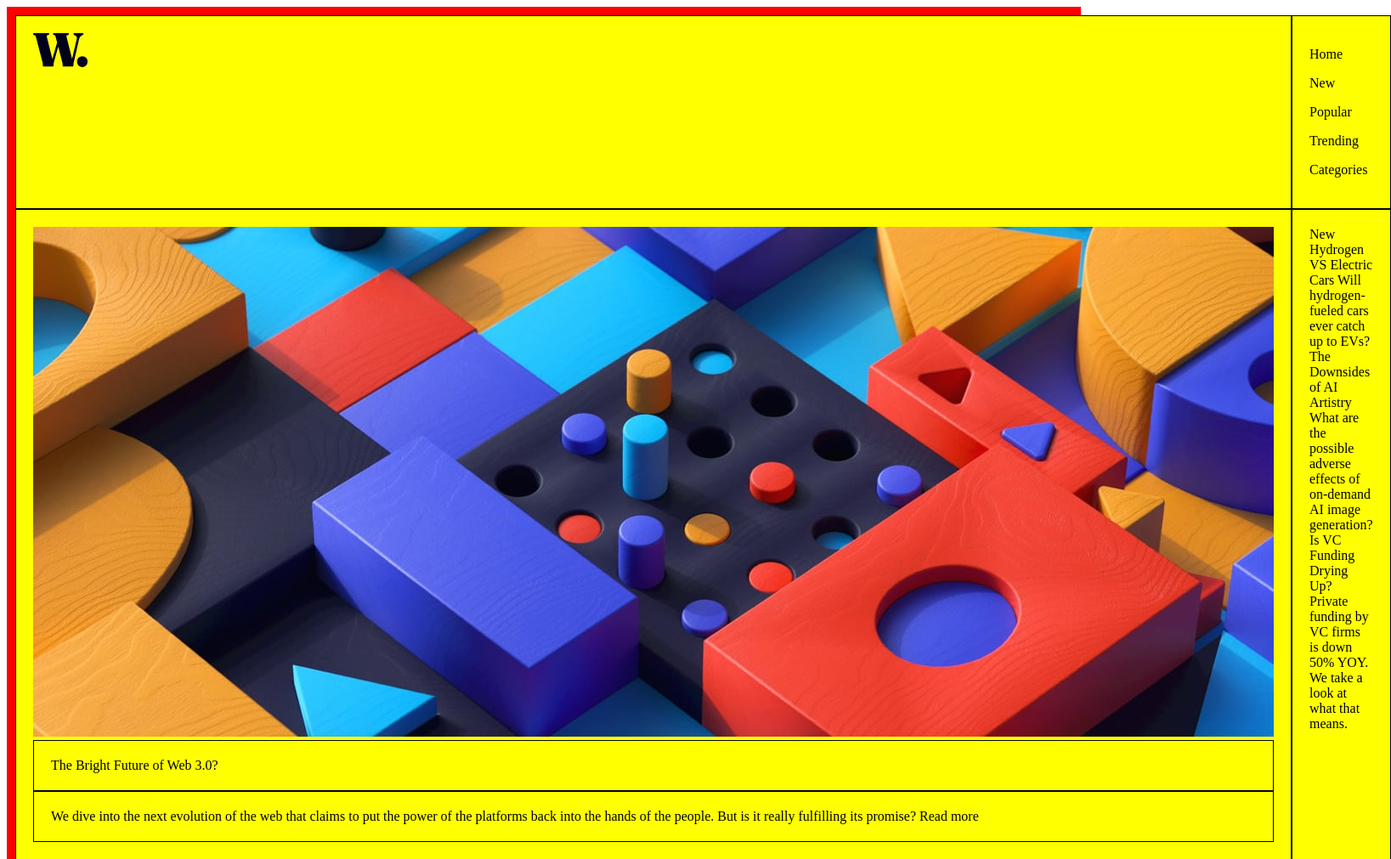
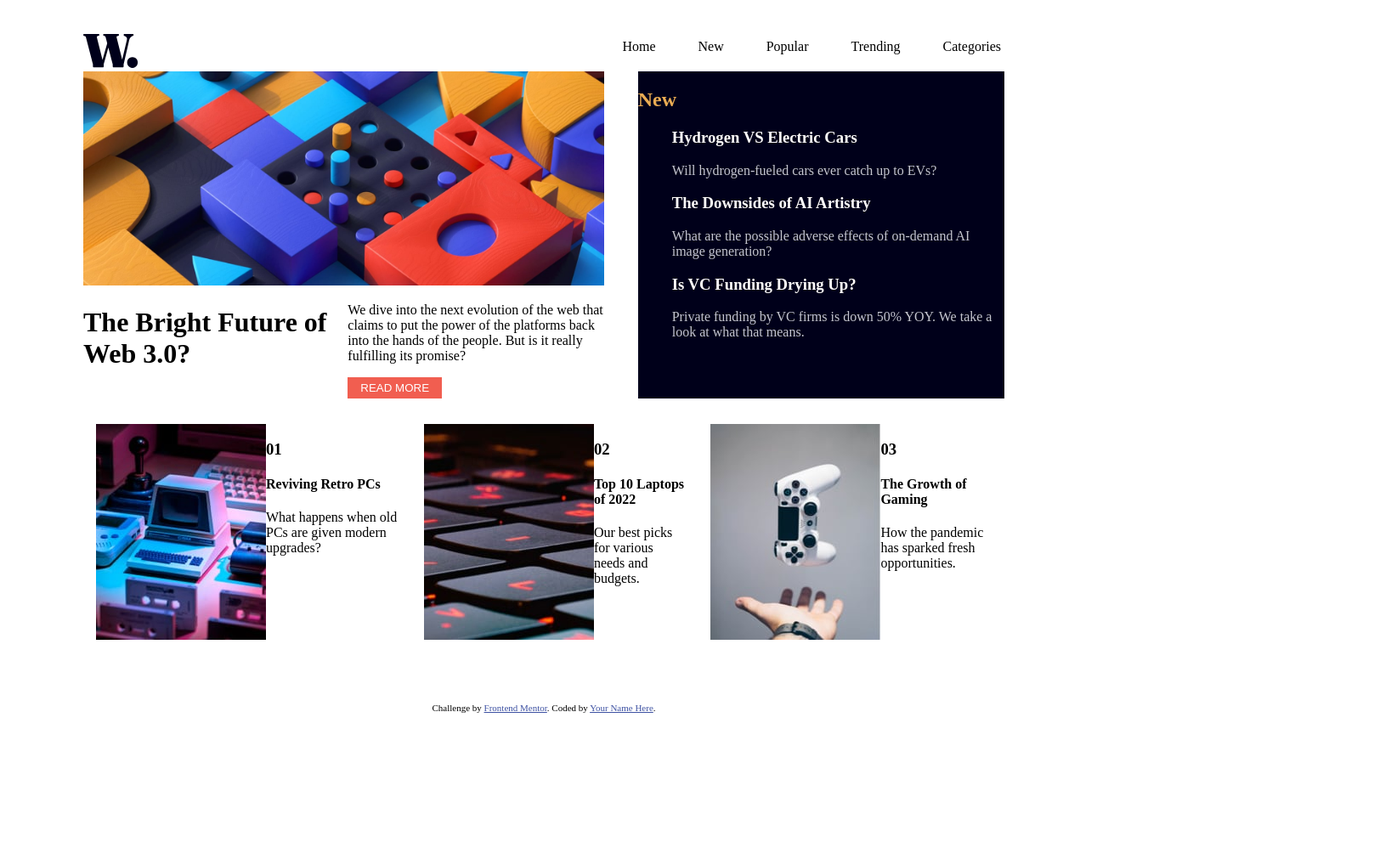
Before and after one commit to ViLinh27/news-homepage-main, a plain HTML site: page index.html in a window 1280 px wide. Shown: the top 1011 px of the page at 85% size, 1637 px wide, since content can reach past the window. After the commit the page ends 847 px from the top, so only its background shows below. Drawn offline with Linux system fonts and the light colour scheme.

Commit message:
more styling in desktop

```diff
--- a/index.html
+++ b/index.html
@@ -18,62 +18,114 @@
 
   <div class="grid-container">
 
-    <div class="grid-item">
+    <!-- <div class="grid-item"> -->
+        <div class="item1">
           <img src="./assets/images/logo.svg" alt="logo"/>
         </div>
 
+        <div class="item2">
+          <ul class="menu-ul">
+            <li class="menu-li">Categories</li>
+            <li class="menu-li">Trending</li>
+            <li class="menu-li">Popular</li>
+            <li class="menu-li">New</li>
+            <li class="menu-li">Home</li>
+          </ul>
+        </div>
+    <!-- </div> -->
+
+    <div class="item3">
       <div class="grid-item">
-      <p>Home</p>
-      <p>New</p>
-      <p>Popular</p>
-      <p>Trending</p>
-      <p>Categories</p>
+         <!-- ****web3 image**** -->
+        <img class="img-web3" src="./assets/images/image-web-3-desktop.jpg" alt="web3 image"/>
       </div>
 
-    <div class="grid-item">
-      <img src="./assets/images/image-web-3-desktop.jpg" alt="web3 image"/>
+      <ul class="leftmain-ul">
+        <li class="leftmain-li">
+          <h1>
+            The Bright Future of Web 3.0?
+          </h1>
+        </li>
 
-      <div class="grid-item">
-        The Bright Future of Web 3.0?
-      </div>
-      <div class="grid-item">
+        <li class="leftmain-li">
+          <p>
             We dive into the next evolution of the web that claims to put the power of the platforms back into the hands of the
             people.
             But is it really fulfilling its promise?
+          </p>
+          <button>Read more</button>
+        </li>
+      </ul>
+    </div>
 
-        Read more
+
+    <div class="item4">
+      <h2 class="rightmain-font">New</h2>
+      <ul>
+        <li>
+          <h3 class="rightmain-headers">
+            Hydrogen VS Electric Cars
+          </h3>
+          <p class="rightmain-para">
+            Will hydrogen-fueled cars ever catch up to EVs?
+          </p>
+        </li>
+
+        <li>
+          <h3 class="rightmain-headers">
+            The Downsides of AI Artistry
+          </h3>
+          <p class="rightmain-para">
+            What are the possible adverse effects of on-demand AI image generation?
+          </p>
+        </li>
+
+        <li>
+          <h3 class="rightmain-headers">
+            Is VC Funding Drying Up?
+          </h3>
+          <p class="rightmain-para">
+            Private funding by VC firms is down 50% YOY. We take a look at what that means.
+          </p>
+        </li>
+      </ul>
+
+    </div>
+
+    <div class="item5">
+      <div class="bottomcards">
+        <div>
+          <img src="./assets/images/image-retro-pcs.jpg" alt="computer img"/>
+        </div>
+        <div>
+          <h3>01</h3>
+          <h4>Reviving Retro PCs</h4>
+          <p>What happens when old PCs are given modern upgrades?</p>
         </div>
       </div>
 
-    <div class="grid-item">
-      New
-
-      Hydrogen VS Electric Cars
-      Will hydrogen-fueled cars ever catch up to EVs?
-
-      The Downsides of AI Artistry
-      What are the possible adverse effects of on-demand AI image generation?
-
-      Is VC Funding Drying Up?
-      Private funding by VC firms is down 50% YOY. We take a look at what that means.
+      <div class="bottomcards">
+        <div>
+          <img src="./assets/images/image-top-laptops.jpg" alt="keyboard img" />
+        </div>
+        <div>
+          <h3>02</h3>
+          <h4>Top 10 Laptops of 2022</h4>
+          <p>Our best picks for various needs and budgets.</p>
+        </div>
       </div>
 
-    <div class="grid-item">
-      <div class="grid-item">
-        01
-        Reviving Retro PCs
-        What happens when old PCs are given modern upgrades?
+      <div class="bottomcards">
+        <div>
+          <img src="./assets/images/image-gaming-growth.jpg" alt="controller img" />
         </div>
-      <div class="grid-item">
-        02
-        Top 10 Laptops of 2022
-        Our best picks for various needs and budgets.
+        <div>
+          <h3>03</h3>
+          <h4>The Growth of Gaming</h4>
+          <p>How the pandemic has sparked fresh opportunities.</p>
         </div>
-      <div class="grid-item">
-        03
-        The Growth of Gaming
-        How the pandemic has sparked fresh opportunities.
       </div>
+
     </div>
 
   </div>
--- a/style.scss
+++ b/style.scss
@@ -2,40 +2,134 @@ body {
     background-color: white;
 }
 
-@font-face{
-    font-family: cutomRegular;
-    src: url("./assets/fonts/static/Inter-Regular.ttf");
+ul {
+    list-style-type: none;
 }
 
-p{
-    font-family: customRegular;
+button {
+    background-color: hsl(5, 85%, 63%);
+    color: white;
+    text-transform: uppercase;
+    padding: 5px 15px;
+    border: none;
 }
 
-@font-face{
-    font-family:InterBold;
-    src: url(Inter-Bold.ttf);
+//global font stuff
+
+
+//end of global font stuff
+
+.rightmain-font {
+    color: hsl(35, 77%, 62%);
 }
 
-h2{
-    font-family: InterBold;
+.rightmain-headers {
+    color: hsl(36, 100%, 99%);
 }
 
-@font-face{
-    font-family: InterExtraBold;
-    src: url(Inter-ExtraBold.ttf);
+.rightmain-para {
+    color: hsl(233, 8%, 79%);
+}
+
+//grid stuff
+
+.item1 {
+    grid-area: logoarea;
+    background-color: transparent; //standin
+}
+
+.item2 {
+    grid-area: menuarea;
+    background-color: transparent;
+    ; //standin
+}
+
+.item3 {
+    grid-area: leftmain;
+    background-color: transparent; //standin
+}
+
+.item4 {
+    grid-area: rightmain;
+    background-color: hsl(240, 100%, 5%);
+}
+
+.item5 {
+    grid-area: bottommenu;
+    background-color: transparent; //standin
+    display: flex;
+    justify-content: space-around;
 }
 
 .grid-container {
     display: grid;
-    grid-template-columns: auto auto;
-    background-color: red; //standin
+    grid-template-areas:
+        'logoarea menuarea menuarea menuarea menuarea menuarea'
+        'leftmain leftmain leftmain leftmain rightmain rightmain'
+        'bottommenu bottommenu bottommenu bottommenu bottommenu bottommenu';
+    background-color: transparent; //standin
     padding: 10px;
+    margin: 30px 80px;
 }
 
 .grid-item {
-    background-color: yellow; //standin
-    border: 1px solid black; //standin border
-    padding: 20px;
+    background-color: transparent; //standin
+    // border: 1px solid black; //standin border
+    margin: 0 40px 0 0;
     //font-size: 30px;
-    //text-align: center;
+    text-align: center;
 }
+
+//end of grid stuff
+
+.img-web3 {
+    width: 100%;
+    height: 100%;
+}
+
+.menu-ul {
+    width: 100%;
+    margin: 1px;
+    // padding: 0;
+    list-style: none;
+    overflow: hidden;
+}
+
+.menu-li {
+    float: right;
+    text-align: left;
+    padding: 5px;
+    margin-right: 40px;
+    // width: 10%;
+}
+
+.leftmain-ul {
+    list-style-type: none;
+    margin: 0;
+    padding: 0;
+    overflow: hidden;
+    background-color: transparent; //standin
+    display: flex;
+    justify-content: flex-start;
+    padding-right: 30px;
+}
+
+.leftmain-li {
+    float: left;
+    width: 50%;
+    background-color: transparent; //standin
+}
+
+.bottomcards{
+    display:flex;
+    justify-content: space-around;
+    margin: 30px 15px;
+}
+
+//responsiveness
+
+@media only screen and (max-width: 1440px) {}
+
+@media only screen and (max-width: 720px) {}
+
+@media only screen and (max-width: 375px) {}
```
Also changed, not shown: style.css, 1 other file. Lines whose indentation alone changed are shown as unchanged.
